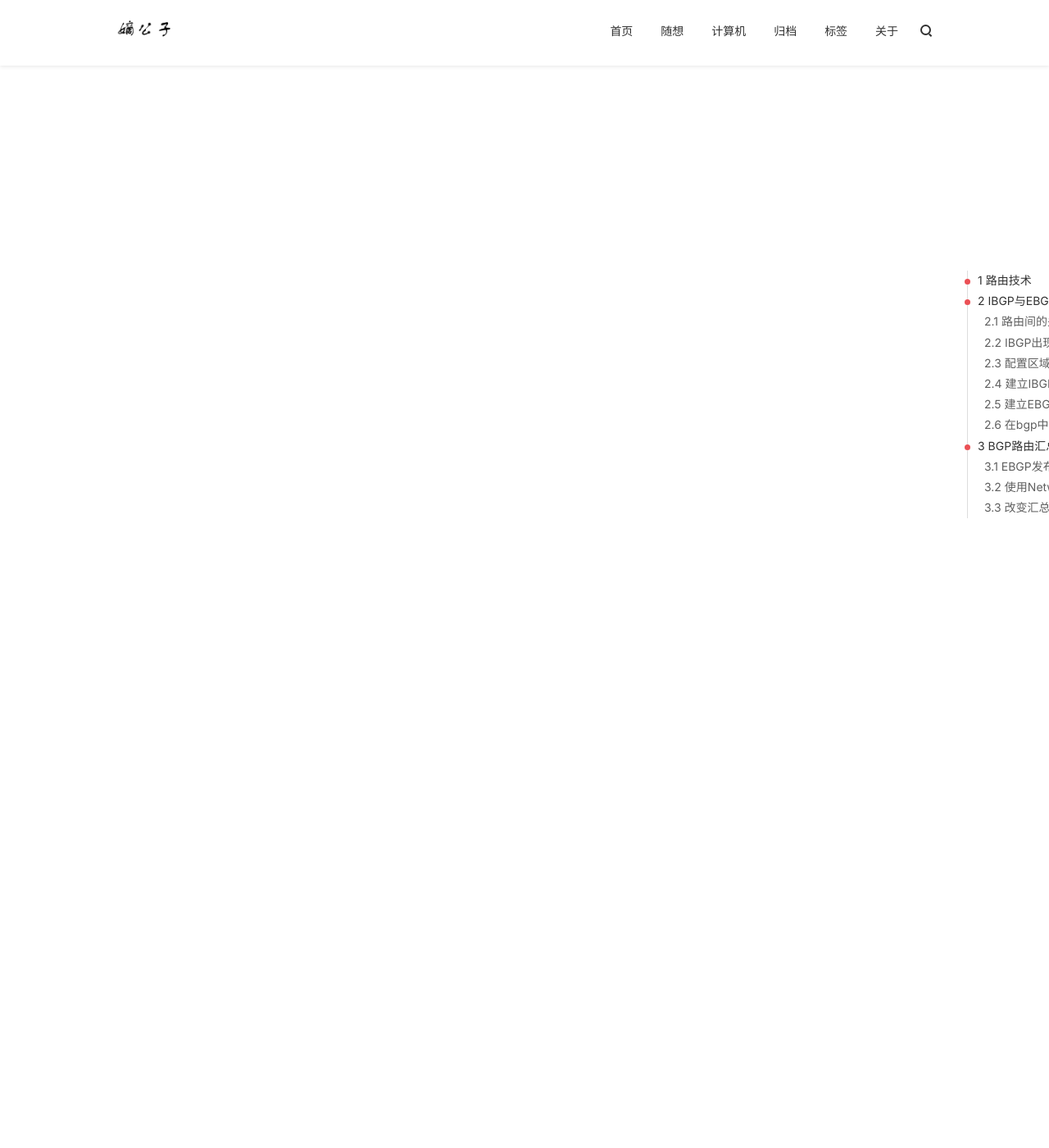
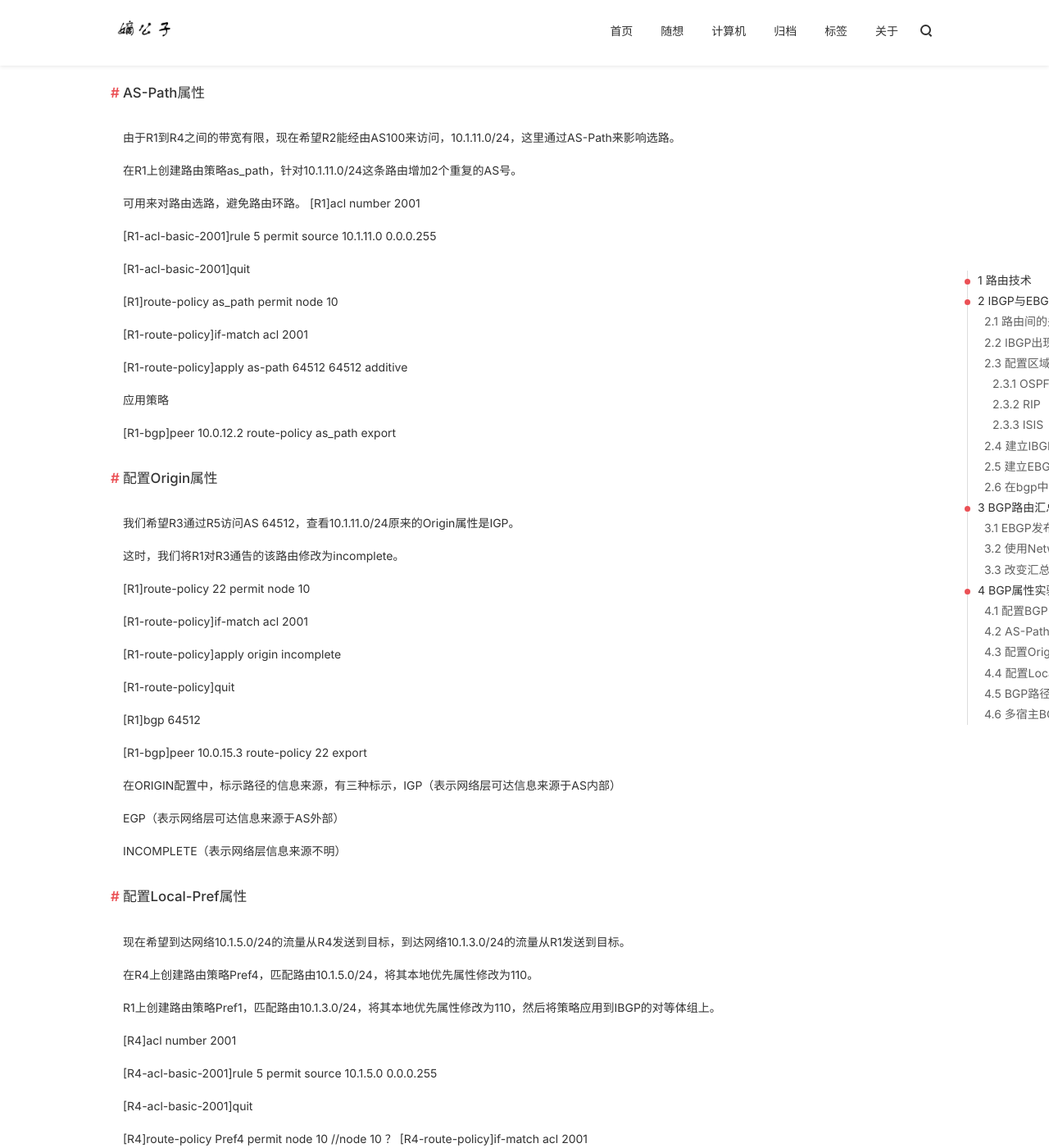
Before and after one commit to diqiu11/digongzi.github.io, a Jekyll site: the page built from _posts/交换路由/2019-03-29-bgp.md, in a window 1280 px wide and 1400 px high, scrolled down 6960 px. Shown: the whole window at 82% size. Built offline with Jekyll 4.4.1, drawn with Linux system fonts in a browser that asks for light colours; nearby versions of some CDN libraries; comment, search, counter and statistics services are not loaded; some of the changed text lies outside the part shown.

Commit message:
4.1BGP路由技术

```diff
--- a/_posts/交换路由/2019-03-29-bgp.md
+++ b/_posts/交换路由/2019-03-29-bgp.md
@@ -51,6 +51,41 @@ EBGP与IBGP的区别：
 
 ### 配置区域内IGP
 动态路由协议 rip，ospf，isis应用。静态路由协议，静态路由，缺省（默认）路由。
+#### OSPF
+[R1]ospf 1 router-id 10.0.1.1
+[R1-ospf-1]Area 0
+[R1-ospf-1-area-0.0.0.0]authentication-mode simple plain huawei
+[R1-ospf-1-area-0.0.0.0]authentication-mode md5 123 cipher 456
+[R1-ospf-1-area-0.0.0.0]network X.X.X.X X.X.X.X
+ospf-zt:
+[R1]dis ospf brief
+[R1]dis ospf lsdb
+[R1]dis ospf lsdb router self-originate
+ospf-gn:
+[R1-GigabitEthernet0/0/0]ospf cost 20
+[R2-ospf-1]silent-interface LoopBack 0
+ospf-汇总：
+[R1-ospf-1]import-route direct
+[R1-ospf-1]asbr-summary 10.2.0.0 255.255.254.0
+ospf-路由引入：
+[R4-ospf-1]default-route-advertise always type 1
+ospf-dr优先级：
+[R3-GigabitEthernet0/0/0]ospf dr-priority 255
+ospf-排错：
+dis ospf error
+dis logbuffer
+
+#### RIP
+[R1]rip 1
+[R1-rip-1]rip vision 2
+[R1-rip-1]network X.X.X.X
+
+
+#### ISIS
+isis配置，level-1，level-1-2，level-2之间的关系，level-2 为骨干域，类似ospf中的area 0
+[R5-isis-1]network-entity 49.0002.0000.0000.0005.00 //创建实体
+[R5-isis-1]is-level level-2 //标明区域
+
 
 ### 建立IBGP对等体
 建立的过程，发包，bgp是基于TCP的，会发起TCP连接，bgp的tcp端口号为179，在建立连接是会打开端口。
@@ -117,3 +152,64 @@ bgp多跳设置的是open包的ttl，1代表1跳，也就是必须直连才能
 缺省情况下，BGP不将团体属性发布给任何对等体。
 配置R5向R1、R1向R4通告团体属性。
 团体属性：
+
+## BGP属性实验
+![实验三](https://github.com/diqiu11/digongzi.github.io/raw/master/style/images/bgpexperience3.PNG)
+
+### 配置BGP
+默认情况下，BGP的负载分担是关闭的。在所有的路由器上打开负载分担，设置最大同时使用4条等价路径。
+[R1]bgp 64512
+[R1-bgp]group as64512 internal
+[R1-bgp]peer 10.0.11.11 group as64512
+[R1-bgp]peer 10.0.11.11 connect-interface LoopBack 0
+[R1-bgp]maximum load-balancing 4
+建立对等的关系。
+
+### AS-Path属性
+由于R1到R4之间的带宽有限，现在希望R2能经由AS100来访问，10.1.11.0/24，这里通过AS-Path来影响选路。
+在R1上创建路由策略as_path，针对10.1.11.0/24这条路由增加2个重复的AS号。
+可用来对路由选路，避免路由环路。
+[R1]acl number 2001
+[R1-acl-basic-2001]rule 5 permit source 10.1.11.0 0.0.0.255
+[R1-acl-basic-2001]quit
+[R1]route-policy as_path permit node 10
+[R1-route-policy]if-match acl 2001
+[R1-route-policy]apply as-path 64512 64512 additive
+应用策略
+[R1-bgp]peer 10.0.12.2 route-policy as_path export
+
+### 配置Origin属性
+我们希望R3通过R5访问AS 64512，查看10.1.11.0/24原来的Origin属性是IGP。
+这时，我们将R1对R3通告的该路由修改为incomplete。
+[R1]route-policy 22 permit node 10
+[R1-route-policy]if-match acl 2001
+[R1-route-policy]apply origin incomplete
+[R1-route-policy]quit
+[R1]bgp 64512
+[R1-bgp]peer 10.0.15.3 route-policy 22 export
+在ORIGIN配置中，标示路径的信息来源，有三种标示，IGP（表示网络层可达信息来源于AS内部）
+EGP（表示网络层可达信息来源于AS外部）
+INCOMPLETE（表示网络层信息来源不明）
+### 配置Local-Pref属性
+现在希望到达网络10.1.5.0/24的流量从R4发送到目标，到达网络10.1.3.0/24的流量从R1发送到目标。
+在R4上创建路由策略Pref4，匹配路由10.1.5.0/24，将其本地优先属性修改为110。
+R1上创建路由策略Pref1，匹配路由10.1.3.0/24，将其本地优先属性修改为110，然后将策略应用到IBGP的对等体组上。
+[R4]acl number 2001
+[R4-acl-basic-2001]rule 5 permit source 10.1.5.0 0.0.0.255
+[R4-acl-basic-2001]quit
+[R4]route-policy Pref4 permit node 10  //node 10 ？
+[R4-route-policy]if-match acl 2001
+[R4-route-policy]apply local-preference 110
+[R4-route-policy]quit
+[R4]route-policy Pref4 permit node 20
+[R4-route-policy]quit
+[R4]bgp 64512 //应用
+[R4-bgp]peer as64512 route-policy Pref4 export   	//应用在进或出方向的策略
+[R4-bgp]quit
+那个路由器的Local-Pref 值高，路由信息往那边走。
+
+### BGP路径使用Route-policy过滤BGP路由信息
+[R1]ip community-filter 1 permit 100
+[R1-route-policy]if-match community-filter 1
+
+### 多宿主BGP
```
Also changed, not shown: style/images/bgpexxperience3.PNG (added).
